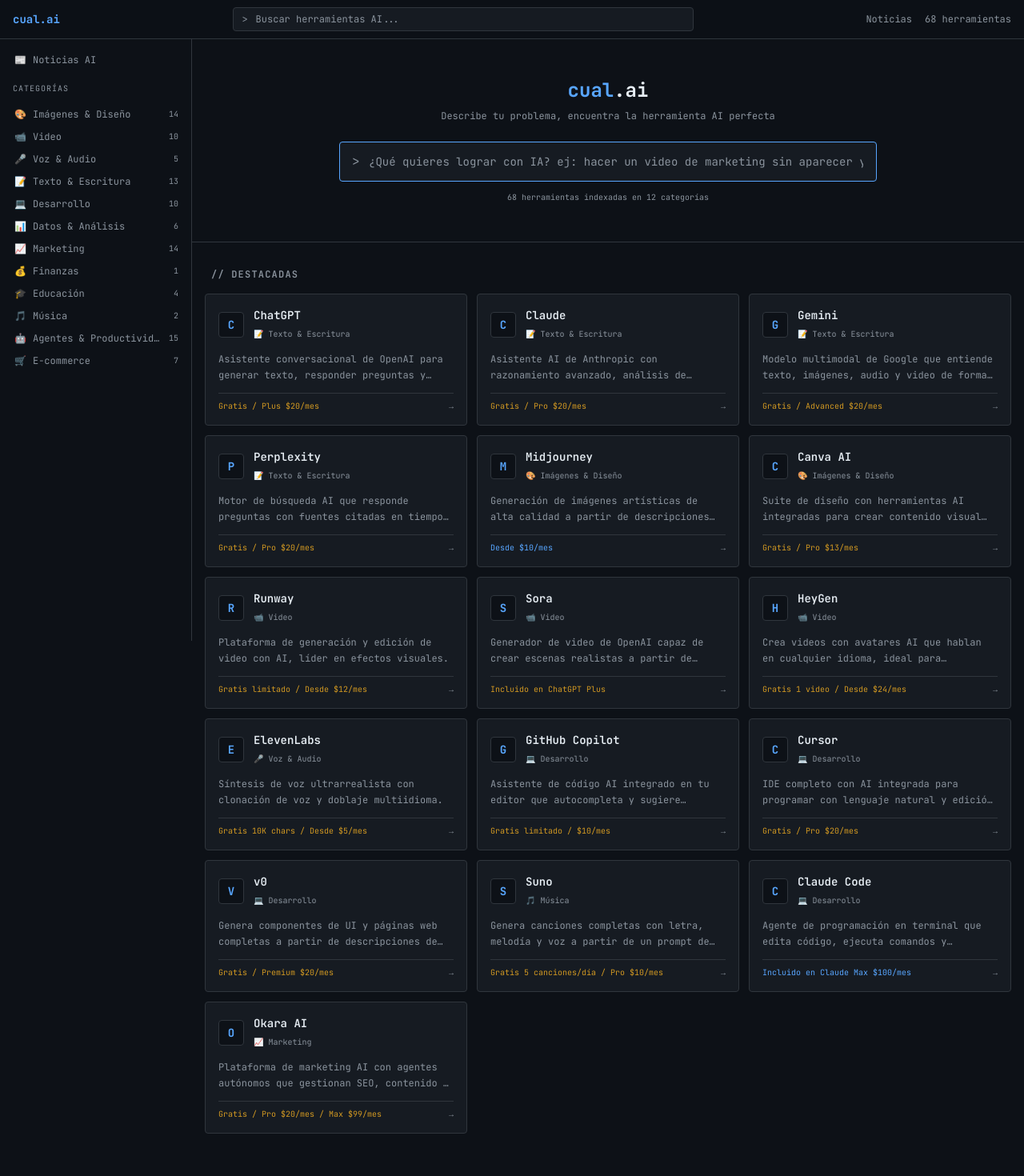
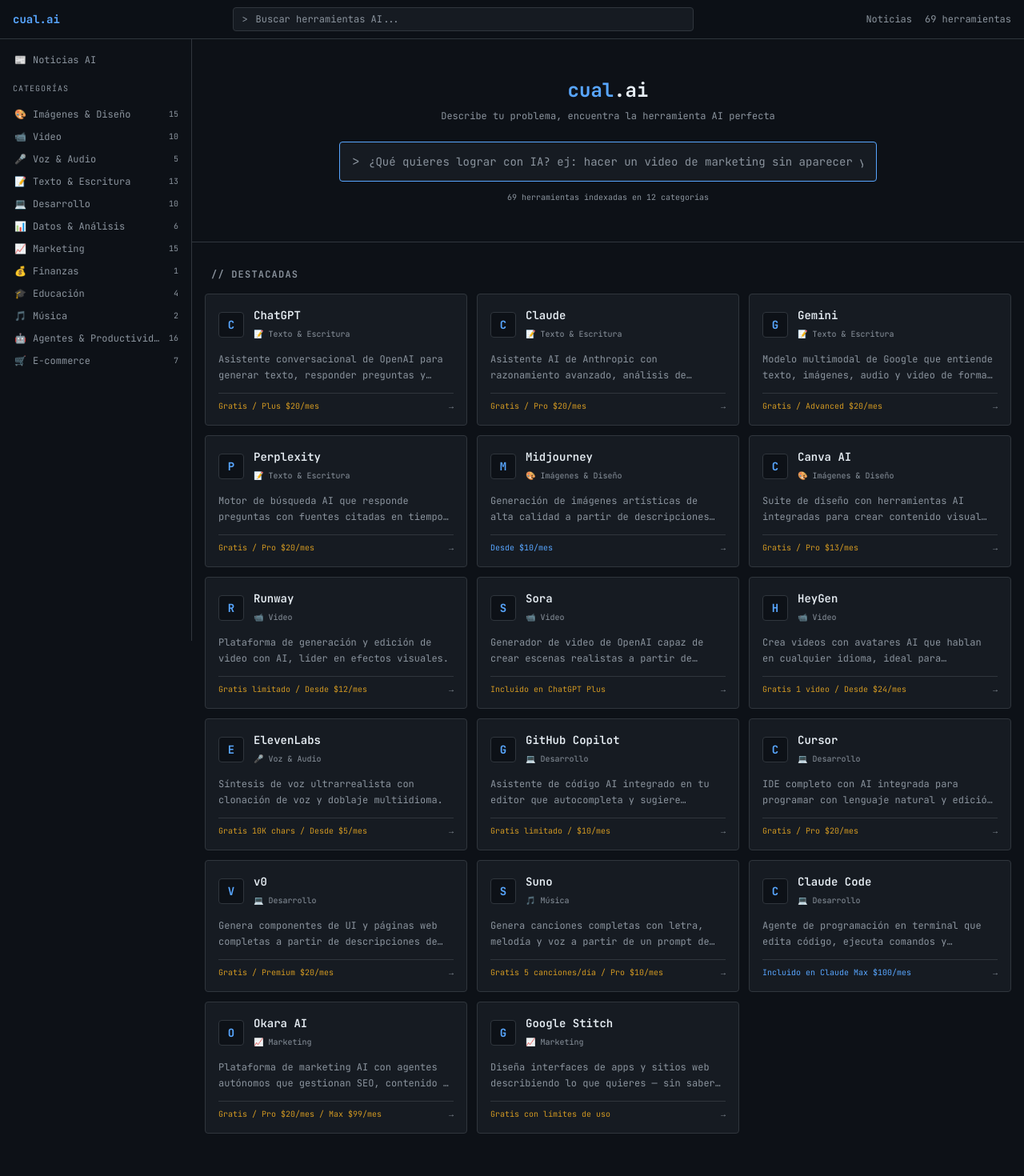
Before and after one commit to nivito/cualai, a Next.js app: page / in a window 1280 px wide. Shown: the top 1470 px of the page at 80% size. Built offline with nearby package versions, Linux system fonts and the light colour scheme.

Commit message:
feat: agregar Google Stitch — diseño UI con AI (marketing + diseño + productividad)

```diff
--- a/src/data/tools.ts
+++ b/src/data/tools.ts
@@ -1008,6 +1008,26 @@
     tags: ["marketing", "SEO", "contenido", "redes sociales", "agente autónomo", "privacidad"],
     useCases: ["Automatizar marketing diario con AI", "Auditorías SEO automáticas cada mañana", "Gestionar redes sociales con agentes AI", "Medir visibilidad de marca en ChatGPT y otros buscadores AI"],
   },
+  {
+    id: "google-stitch",
+    name: "Google Stitch",
+    slug: "google-stitch",
+    description: "Diseña interfaces de apps y sitios web describiendo lo que quieres — sin saber programar ni diseño.",
+    longDescription: "Google Stitch es una herramienta de diseño con inteligencia artificial creada por Google. Describes en palabras cómo quieres que se vea tu aplicación o sitio web, y Stitch genera automáticamente pantallas, botones, formularios y otros elementos visuales listos para usar. Funciona con Gemini 2.5 Pro, el motor AI más avanzado de Google. Es especialmente útil para emprendedores, gerentes de producto y equipos de marketing que necesitan prototipos rápidos sin depender de un diseñador o programador.",
+    url: "https://stitch.withgoogle.com",
+    categories: ["marketing", "imagenes-diseno", "agentes-productividad"],
+    pricing: "freemium",
+    priceLabel: "Gratis con límites de uso",
+    featured: true,
+    tags: ["diseño", "UI", "prototipo", "Google", "aplicaciones", "marketing", "sin código"],
+    useCases: [
+      "Crear prototipos de apps sin diseñador",
+      "Visualizar ideas de producto rápidamente",
+      "Diseñar landing pages con AI",
+      "Presentar conceptos visuales al equipo",
+      "Generar wireframes para campañas de marketing",
+    ],
+  },
 ]
 
 // ── Helper functions ──────────────────────────────────────────
```
